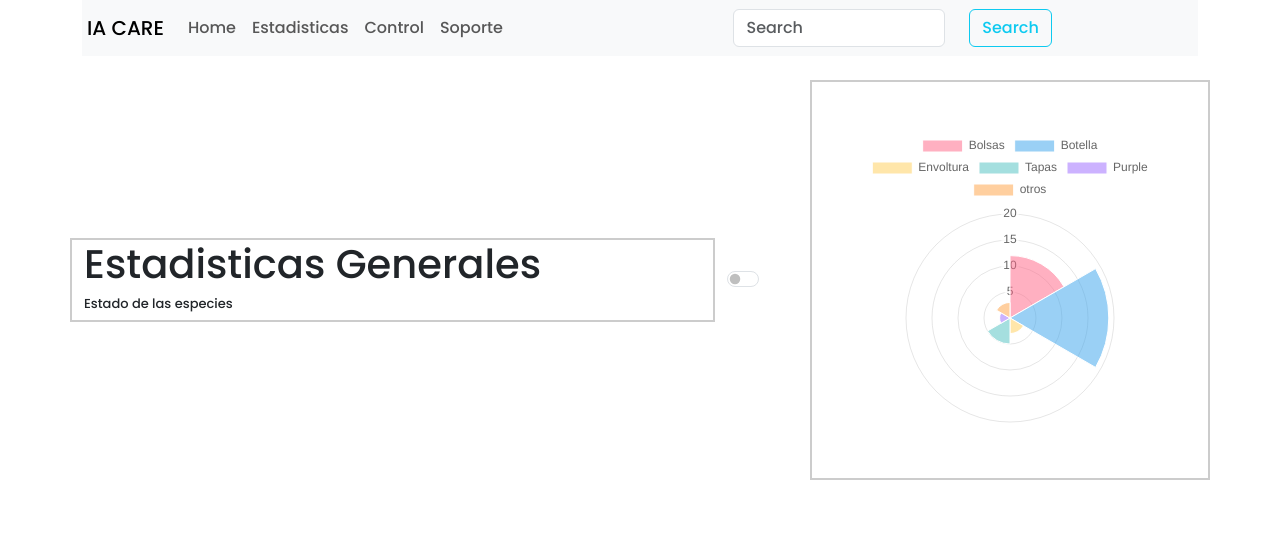
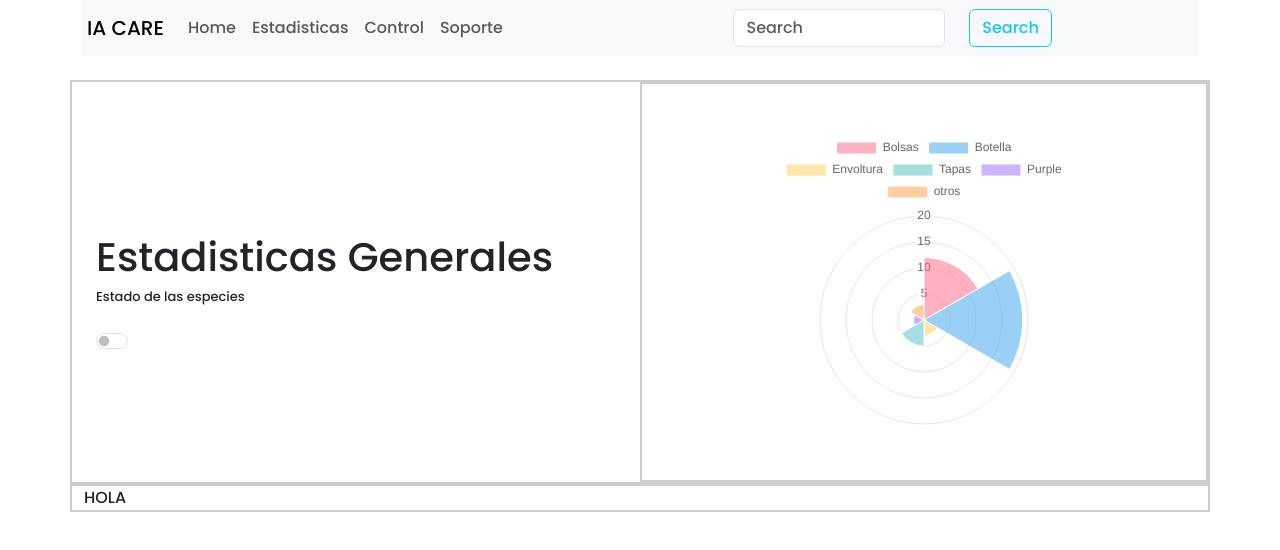
Before and after one commit to johanBR2001/Soft2_Front_Piscigranja, a React (Create React App) app: page /estadisticas in a window 1280 px wide. Shown: the top 550 px of the page. Built offline with nearby package versions, Linux system fonts and the light colour scheme.

Commit message:
actualizacion pantalla estadisticas

```diff
--- a/src/components/EstadisticasGenerales/EstadGeneral.jsx
+++ b/src/components/EstadisticasGenerales/EstadGeneral.jsx
@@ -4,7 +4,7 @@ import LinesChart from '../Charts/LinesChart';
 import '../css/estiloChartPolar.css';
 import NavBar from '../NavBar/navbar';
 
-function EstadGeneral (){
+function EstadGeneral() {
     const [activeTab, setActiveTab] = useState("tab1");
     //  Funciones para realizar el cambio de tabs
     const handleTab1 = () => {
@@ -33,7 +33,7 @@ function EstadGeneral (){
         }
     };
 
-    return(
+    return (
         <div class="container">
             <div class="row">
                 <div class="col">
@@ -41,24 +41,30 @@ function EstadGeneral (){
                 </div>
             </div>
             <br />
-            <div class="row">
-                <div class="col align-self-center" style={{border: '2px solid #ccc',}}>
+            <div class="row" style={{ height: "fit-content", border: '2px solid #ccc' }}>
+                <div class="col-lg-6 col-md-5 align-self-center">
+                    <div class="container pt-4" >
                         <h1>Estadisticas Generales</h1>
                         <h1 id="fuente">Estado de las especies</h1>
                     </div>
-                <div class="col-1 align-self-center">
+                    <div class="container pt-3">
                         <div class="form-check form-switch">
                             <input class="form-check-input" type="checkbox" role="switch" id="flexSwitchCheckDefault"
                                 // Controlador de eventos para el cambio de estado del interruptor
                                 onChange={handleSwitchChange}
                             ></input>
-                        {/* <label class="form-check-label" for="flexSwitchCheckDefault">prueba</label> */}
                         </div>
                     </div>
-                <div class="col-6" style={{border: '2px solid #ccc',maxWidth: '400px', minHeight: '400px', display: 'flex', justifyContent: 'center', alignItems: 'center'}}>
+                </div>
+                <div class="col-lg-6 col-md-7 justify-content-center align-items-center" style={{ border: '2px solid #ccc', minHeight:"400px", minWidth:"400px", display: 'flex', justifyContent: 'center !important', alignItems: 'center !important' }}>
                     <div className='outlet'>
-                        {activeTab === "tab1" ?  <ChartPolar /> : <LinesChart />}
+                        {activeTab === "tab1" ? <ChartPolar /> : <LinesChart />}
                     </div>
+                </div>
+            </div>
+            <div class="row" style={{ border: '2px solid #ccc' }}>
+                <div class="">
+                    HOLA
                 </div>
             </div>
         </div>
```
Lines whose indentation alone changed are shown as unchanged.
